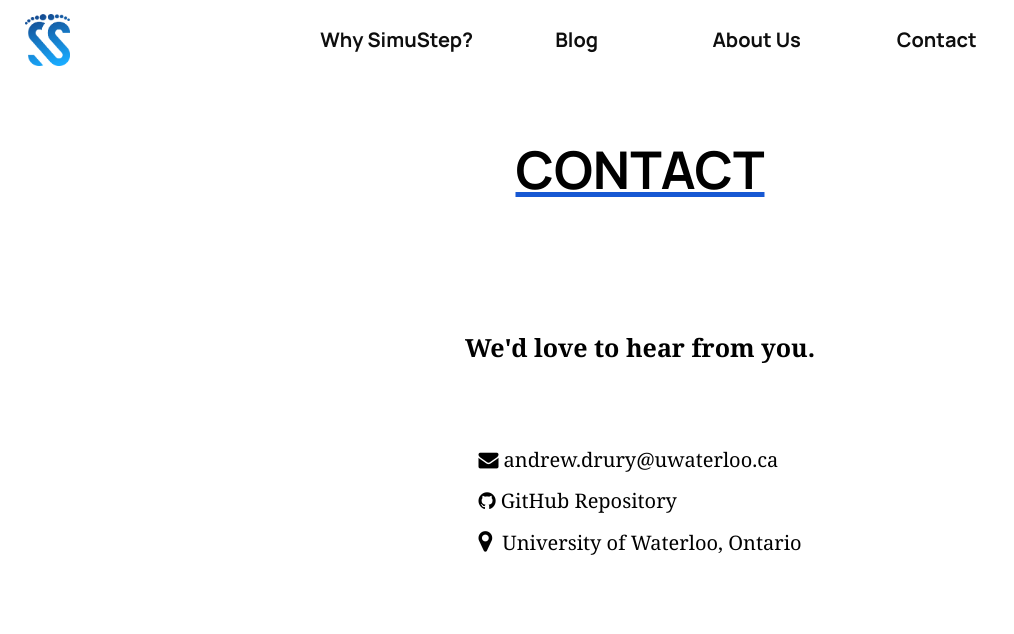
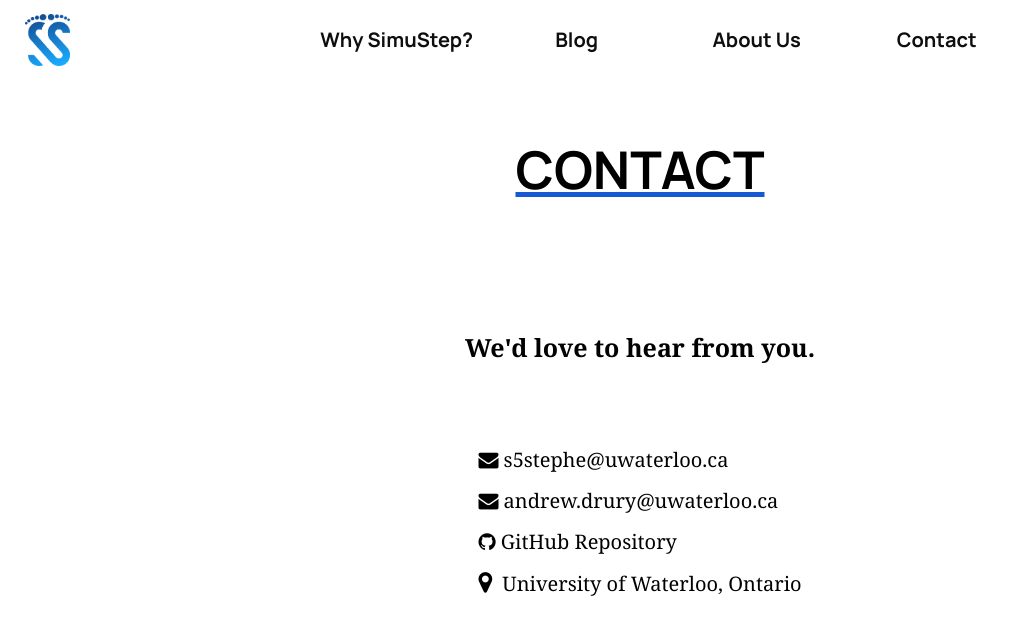
Before and after one commit to AndrewDrury/SimuStep-Website, a Vue app: page /contact in a window 1280 px wide. Shown: the top 634 px of the page, without its empty margins (0-1014 px from the left). Built offline with nearby package versions, Linux system fonts and the light colour scheme; what vue-scroll-progress would draw is missing.

Commit message:
deploying dist

```diff
--- a/src/views/Contact.vue
+++ b/src/views/Contact.vue
@@ -14,6 +14,12 @@
         <b-col>
           <h5 class="pb-5">We'd love to hear from you.</h5>
           <div style="text-align: left; display: inline-block">
+            <a href="mailto:s5stephe@uwaterloo.ca">
+              <p class="mb-0 pb-0">
+                <i class="fa fa-envelope"></i>
+                s5stephe@uwaterloo.ca
+              </p>
+            </a>
             <a href="mailto:andrew.drury@uwaterloo.ca">
               <p class="mb-0 pb-0">
                 <i class="fa fa-envelope"></i>
```
Also changed, not shown: 6 other files (tests, documents, lock files or other folders).
